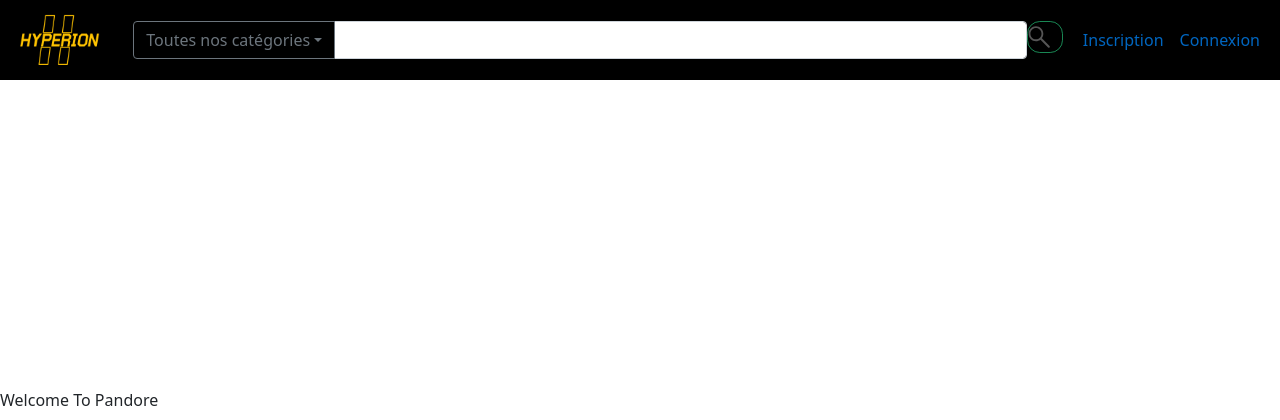
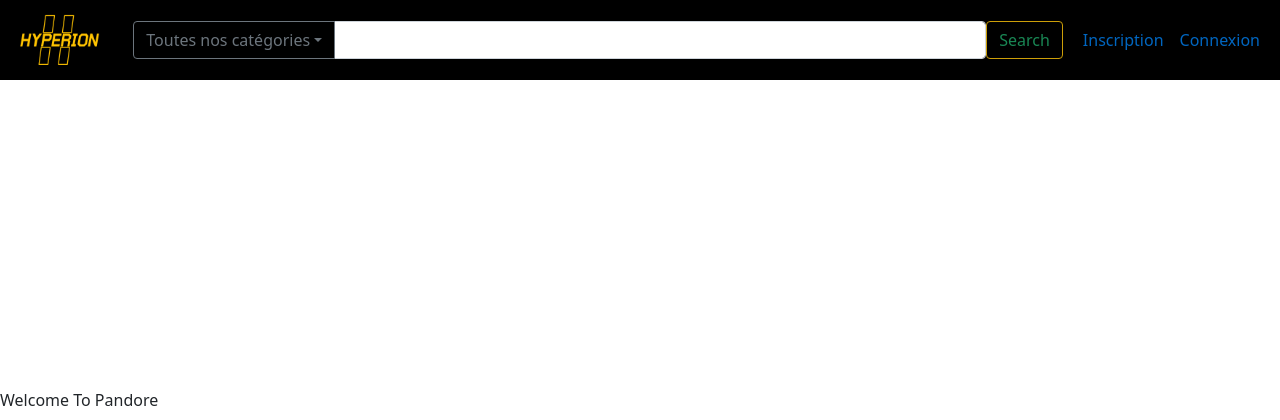
Before and after one commit to MacaronFR/Hyperion-WebSite, a PHP site: page /shop in a window 1280 px wide. Shown: the top 420 px of the page. Run offline with PHP 8.4, Linux system fonts and the light colour scheme; some libraries are stand-ins or nearby versions.

Commit message:
header - 2

```diff
--- a/Views/header_2.php
+++ b/Views/header_2.php
@@ -22,7 +22,7 @@
                     <input type="text" class="form-control" aria-label="Text input with dropdown button">
                 </div>
                 <div class="d-grid gap-2">
-                    <input id="search_barre_bouton" class="btn btn-outline-success" type="submit" value="   ">
+                    <button id="search_barre_bouton" class="btn btn-outline-success" type="submit">Search</button>
                 </div>
             </div>
             <div class="navbar-nav">
--- a/assets/css/_mikaSCSS.scss
+++ b/assets/css/_mikaSCSS.scss
@@ -136,16 +136,5 @@ header{
 
 /* ----------------------------------- Search barre ----------------------------------- */
 #search_barre_bouton{
-  background: url(/assets/images/search.svg);
-  background-repeat: no-repeat;
-  background-size: 2vw;
-  font-size: 1vw;
-  background-position: calc(100% - 10px) center;
-  background-repeat: no-repeat;
-  height: 2.5vw;
-  border-radius: 1vw;
-  align-items: center;
-  justify-content: center;
-  outline: none;
-  line-height: 0;
+  border-color: #CC9E08;
 }
```
Also changed, not shown: assets/css/main.css, 1 other file.
